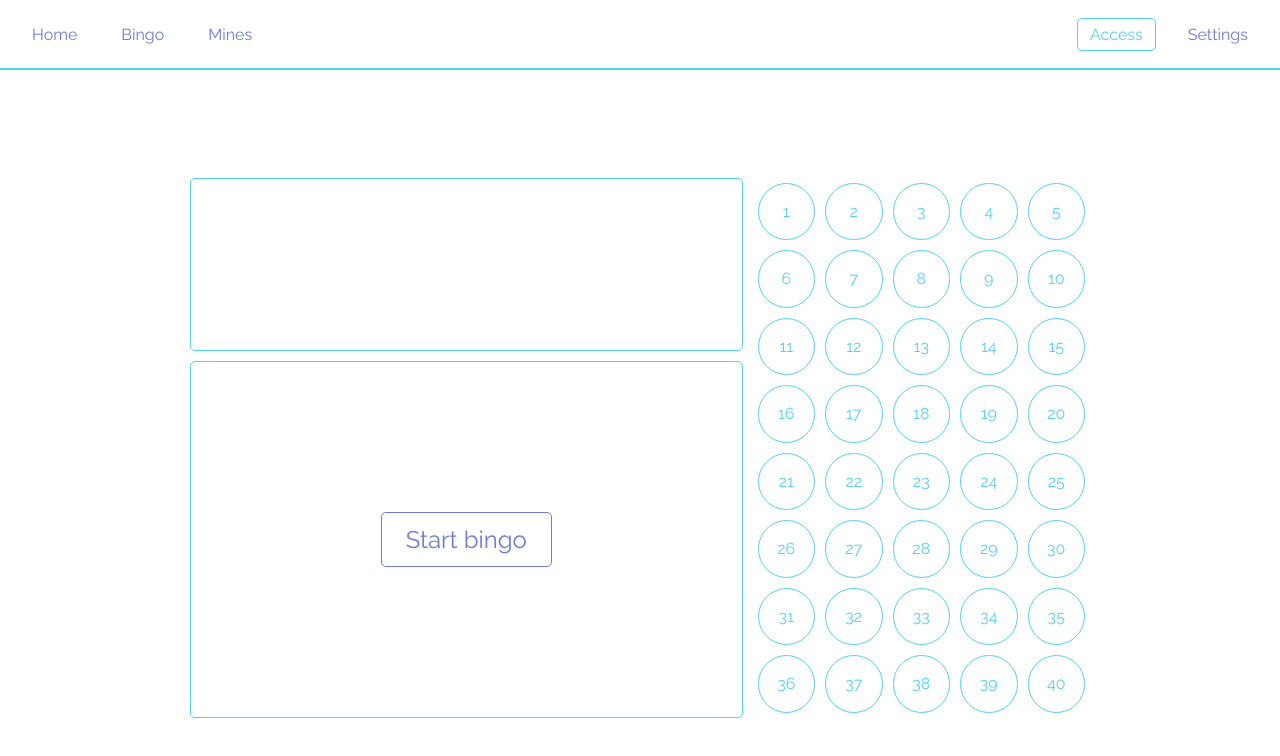
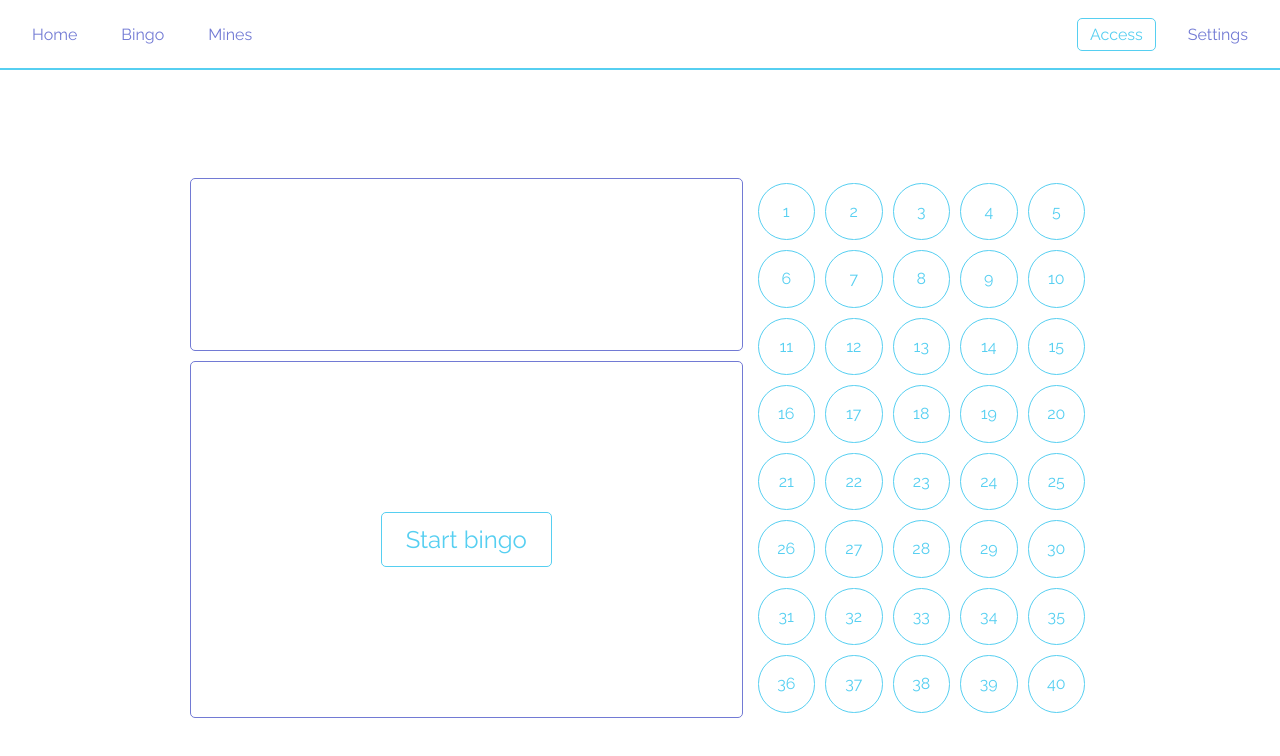
Before and after one commit to damigand/Proyecto-12, a React (Vite) app: page /bingo in a window 1280 px wide. Shown: the top 756 px of the page. Built offline with nearby package versions, Linux system fonts and the light colour scheme.

Commit message:
bingo css

```diff
--- a/src/components/BingoUserPanel/BingoUserPanel.css
+++ b/src/components/BingoUserPanel/BingoUserPanel.css
@@ -8,7 +8,7 @@
 }
 
 .bingo-user-panel:not(.playing) {
-    border: 1px solid var(--primary);
+    border: 1px solid var(--secondary);
 }
 
 .bingo-user-numbers {
@@ -24,17 +24,17 @@
 .start-bingo-button {
     transition: all 0.2s ease;
     font-size: 24px;
-    color: var(--secondary);
+    color: var(--primary);
     background-color: transparent;
-    border: 1px solid var(--secondary);
+    border: 1px solid var(--primary);
     padding: 12px 24px;
     border-radius: 5px;
     cursor: pointer;
 }
 
 .start-bingo-button:hover {
-    color: white;
-    background-color: var(--secondary);
+    color: black;
+    background-color: var(--primary);
 }
 
 .bingo-user-finished {
--- a/src/components/NumberSection/NumberSection.css
+++ b/src/components/NumberSection/NumberSection.css
@@ -4,7 +4,7 @@
     display: grid;
     grid-template-rows: 5fr 1fr;
     gap: 5px;
-    border: 1px solid var(--primary);
+    border: 1px solid var(--secondary);
     border-radius: 5px;
 }
 
@@ -62,11 +62,10 @@
 
 .bingo-section-timer {
     position: relative;
-    border-radius: 5px;
 }
 
 .bingo-section-timer.active {
-    border: 1px solid var(--secondary);
+    border-top: 1px solid var(--secondary);
 }
 
 @keyframes timer {
@@ -84,7 +83,6 @@
     height: 100%;
     left: 0;
     background-color: var(--secondary);
-    border-radius: 5px;
     width: 0px;
 }
 
```
